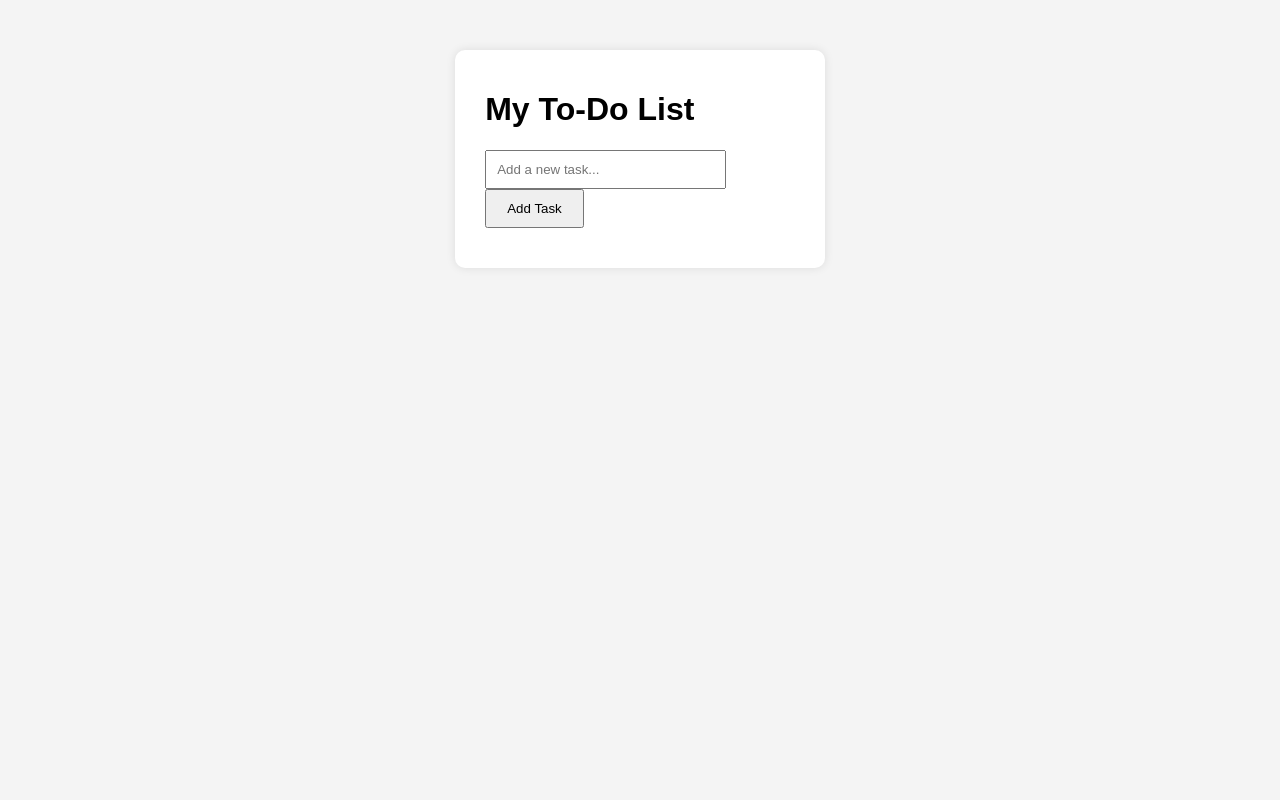
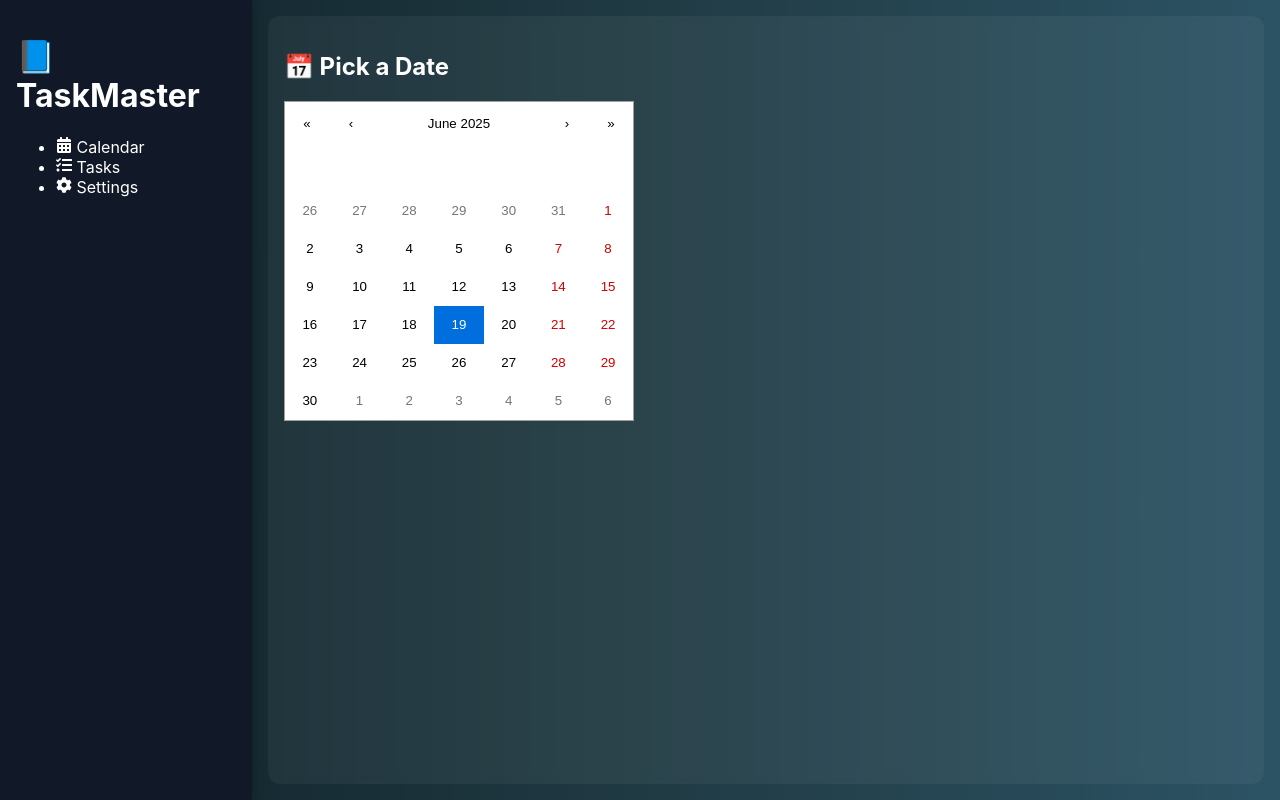
Before and after one commit to AviralYO/todo-list-student-union, a React (Create React App) app: page / in a window 1280 px wide. Built offline with nearby package versions, Linux system fonts and the light colour scheme.

Commit message:
Update: added side panel and calenar

```diff
--- a/package.json
+++ b/package.json
@@ -8,7 +8,9 @@
     "@testing-library/react": "^16.3.0",
     "@testing-library/user-event": "^13.5.0",
     "react": "^19.1.0",
+    "react-calendar": "^6.0.0",
     "react-dom": "^19.1.0",
+    "react-icons": "^5.5.0",
     "react-scripts": "5.0.1",
     "web-vitals": "^2.1.4"
   },
--- a/src/App.css
+++ b/src/App.css
@@ -1,37 +1,29 @@
-body {
-  font-family: Arial, sans-serif;
-  background: #f4f4f4;
+.app {
   display: flex;
-  justify-content: center;
-  padding-top: 50px;
-  margin: 0;
+  height: 100vh;
+  background: linear-gradient(to right, #0f2027, #203a43, #2c5364);
+  color: #fff;
 }
 
-.container {
-  background: white;
-  padding: 20px 30px;
-  border-radius: 10px;
-  box-shadow: 0 0 10px rgba(0,0,0,0.1);
+.sidebar {
+  width: 220px;
+  background: #111827;
+  padding: 1rem;
+  box-shadow: 2px 0 10px rgba(0, 0, 0, 0.2);
 }
 
-input[type="text"] {
-  padding: 10px;
-  width: 70%;
-  margin-right: 10px;
+.main {
+  display: flex;
+  flex: 1;
+  gap: 1rem;
+  padding: 1rem;
 }
 
-button {
-  padding: 10px 20px;
-  cursor: pointer;
+.calendar-panel,
+.task-panel {
+  flex: 1;
+  background: rgba(255, 255, 255, 0.05);
+  border-radius: 12px;
+  padding: 1rem;
+  backdrop-filter: blur(4px);
 }
-
-ul {
-  list-style-type: none;
-  padding: 0;
-  margin-top: 20px;
-}
-
-li {
-  padding: 10px 0;
-  border-bottom: 1px solid #ccc;
-}
--- a/src/App.js
+++ b/src/App.js
@@ -1,36 +1,147 @@
-import React, { useState } from "react";
-import "./App.css";
+import React, { useState } from 'react';
+import './App.css';
+import Calendar from 'react-calendar';
+import 'react-calendar/dist/Calendar.css';
+import { FaTasks, FaCalendarAlt, FaCog } from 'react-icons/fa';
+import { FaTrash } from 'react-icons/fa';
+
+function combine() {
+  return (
+    <div className="main-container">
+      <Sidebar />
+      <div className="content-container">
+        <CalendarPanel />
+        <TaskPanel />
+      </div>
+    </div>
+  );
+}
+
+
+
 
 function App() {
-  const [tasks, setTasks] = useState([]);
-  const [input, setInput] = useState("");
+  const [selectedDate, setSelectedDate] = useState(new Date());
+  const [tasks, setTasks] = useState({});
+  const [activePanel, setActivePanel] = useState("calendar");
 
-  const addTask = () => {
-    const trimmed = input.trim();
-    if (trimmed) {
-      setTasks([...tasks, trimmed]);
-      setInput("");
-    }
+
+  return (
+    <div className="app">
+      <Sidebar setActivePanel={setActivePanel} />
+      <main className="main">
+  {activePanel === "calendar" && (
+  <CalendarPanel
+    selectedDate={selectedDate}
+    setSelectedDate={setSelectedDate}
+    tasks={tasks}
+    setActivePanel={setActivePanel}
+  />
+)}
+
+  {activePanel === "tasks" && (
+    <TaskPanel
+      selectedDate={selectedDate}
+      tasks={tasks}
+      setTasks={setTasks}
+    />
+  )}
+  {activePanel === "settings" && <div className="placeholder">⚙️ Settings coming soon...</div>}
+</main>
+
+    </div>
+  );
+}
+function CalendarPanel({ selectedDate, setSelectedDate, tasks, setActivePanel }) {
+  const handleDateChange = (date) => {
+    setSelectedDate(date);
+    setActivePanel("tasks");
   };
 
   return (
-    <div className="container">
-      <h1>My To-Do List</h1>
-      <input
-        type="text"
-        id="taskInput"
-        placeholder="Add a new task..."
-        value={input}
-        onChange={(e) => setInput(e.target.value)}
-      />
-      <button onClick={addTask}>Add Task</button>
-      <ul id="taskList">
-        {tasks.map((task, i) => (
-          <li key={i}>{task}</li>
-        ))}
+    <div className="calendar-panel">
+      <h2>📅 Pick a Date</h2>
+      <Calendar onChange={handleDateChange} value={selectedDate} />
+    </div>
+  );
+}
+function Sidebar({ setActivePanel }) {
+  return (
+    <div className="sidebar">
+      <h1>📘 <strong>TaskMaster</strong></h1>
+      <ul>
+        <li onClick={() => setActivePanel("calendar")}>
+          <FaCalendarAlt /> Calendar
+        </li>
+        <li onClick={() => setActivePanel("tasks")}>
+          <FaTasks /> Tasks
+        </li>
+        <li onClick={() => setActivePanel("settings")}>
+          <FaCog /> Settings
+        </li>
+      </ul>
+    </div>
+  );
+}
+function TaskPanel({ selectedDate, tasks, setTasks }) {
+  const [newTask, setNewTask] = useState('');
+  const dateKey = selectedDate.toDateString();
+
+  const addTask = () => {
+    if (!newTask.trim()) return;
+    const updated = { ...tasks };
+    if (!updated[dateKey]) updated[dateKey] = [];
+    updated[dateKey].push({ text: newTask, done: false });
+    setTasks(updated);
+    setNewTask('');
+  };
+
+  const toggleDone = (i) => {
+    const updated = { ...tasks };
+    updated[dateKey][i].done = !updated[dateKey][i].done;
+    setTasks(updated);
+  };
+
+  const removeTask = (i) => {
+    const updated = { ...tasks };
+    updated[dateKey].splice(i, 1);
+    setTasks(updated);
+  };
+
+  return (
+    <div className="task-panel glass">
+      <h3>🗂 Tasks for {dateKey}</h3>
+      <div className="task-input">
+        <input
+          placeholder="Add a task..."
+          value={newTask}
+          onChange={(e) => setNewTask(e.target.value)}
+        />
+        <button onClick={addTask}>➕</button>
+      </div>
+      <ul className="task-list">
+        {tasks[dateKey]?.map((task, i) => (
+          <li key={i} className={task.done ? 'done' : ''}>
+            <label>
+              <input
+                type="checkbox"
+                checked={task.done}
+                onChange={() => toggleDone(i)}
+              />
+              <span>{task.text}</span>
+            </label>
+            <button onClick={() => removeTask(i)}>
+              <FaTrash />
+            </button>
+          </li>
+        )) || <p>No tasks</p>}
       </ul>
     </div>
   );
 }
 
+
+
+
+
 export default App;
```
Also changed, not shown: 1 other file (tests, documents, lock files or other folders).
